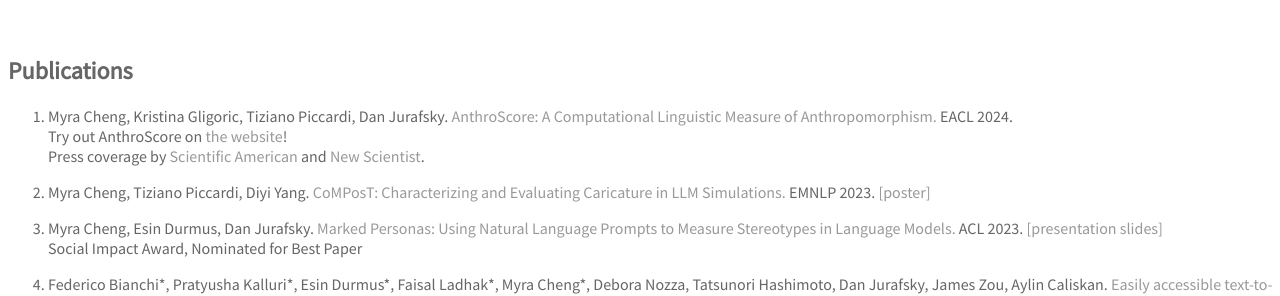
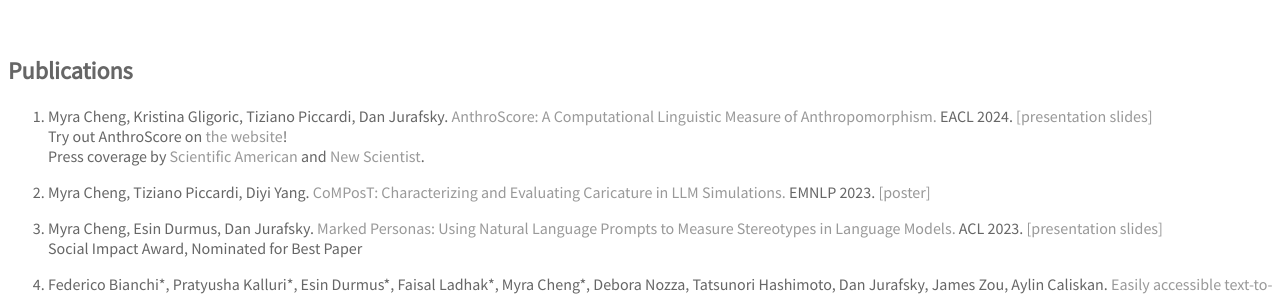
Before and after one commit to myracheng/myracheng.github.io, a Jekyll site: the page built from research.md, in a window 1280 px wide. Shown: the part 217-513 px from the top of the page. Built offline with Jekyll 4.4.1, drawn with Linux system fonts in a browser that asks for light colours; some web fonts are replaced; our own code applies the rules of GitHub Pages for plain Markdown files.

Commit message:
Update research.md

```diff
--- a/research.md
+++ b/research.md
@@ -1,6 +1,6 @@
 ## Publications
 
-1. Myra Cheng, Kristina Gligoric, Tiziano Piccardi, Dan Jurafsky. [AnthroScore: A Computational Linguistic Measure of Anthropomorphism.](https://arxiv.org/pdf/2402.02056.pdf) EACL 2024.
+1. Myra Cheng, Kristina Gligoric, Tiziano Piccardi, Dan Jurafsky. [AnthroScore: A Computational Linguistic Measure of Anthropomorphism.](https://arxiv.org/pdf/2402.02056.pdf) EACL 2024. <span class="subline">[[presentation slides]](anthroslides.pdf)
 <span class="subline">Try out AnthroScore on <a href="http://anthroscore.stanford.edu/">the website</a>!
 Press coverage by [Scientific American](https://www.scientificamerican.com/article/can-ai-replace-human-research-participants-these-scientists-see-risks/) and [New Scientist](https://www.newscientist.com/article/2417992-researchers-increasingly-view-tech-as-having-human-like-qualities/).</span>
 
```
